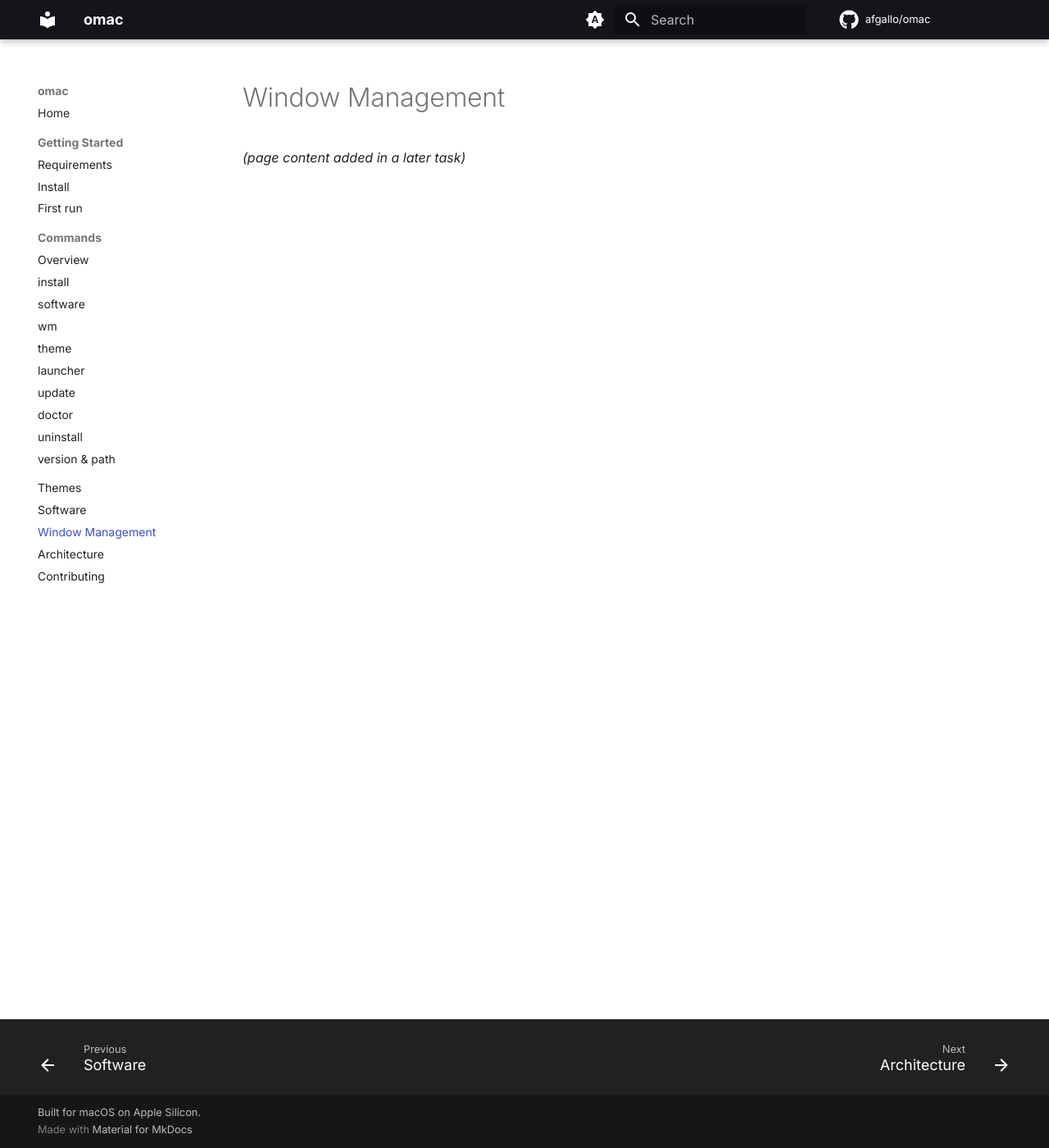
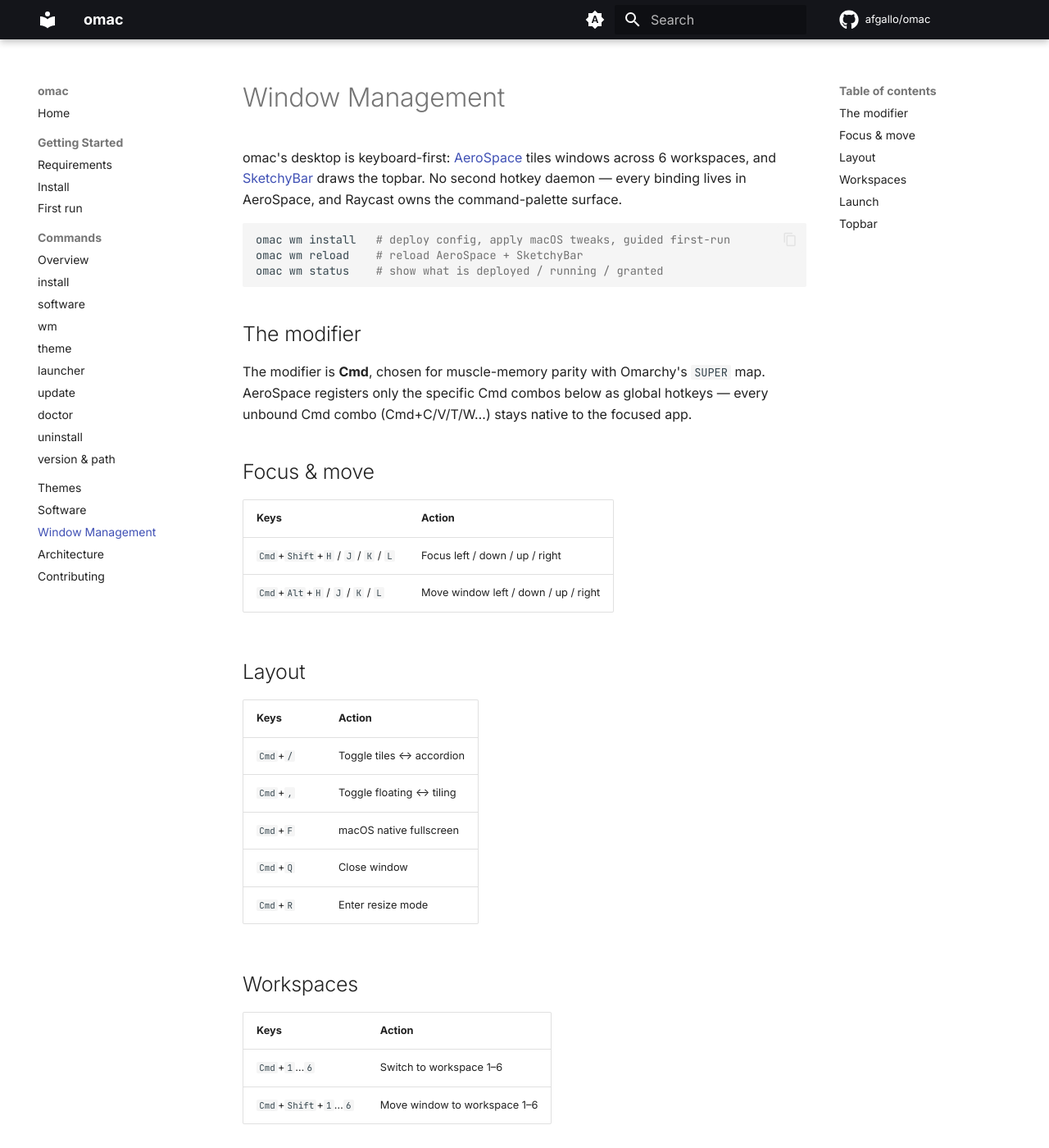
Before and after one commit to afgallo/omac, an MkDocs documentation site: the page built from docs/window-management/index.md, in a window 1280 px wide and 1400 px high. Shown: the whole window at 82% size. Built offline with MkDocs 1.6.1 and Material for MkDocs 9.7.7, drawn with Linux system fonts in a browser that asks for light colours; comment, search, counter and statistics services are not loaded; some of the changed text lies outside the part shown.

Commit message:
docs(site): window management + hotkey map

````diff
--- a/docs/window-management/index.md
+++ b/docs/window-management/index.md
@@ -1,3 +1,60 @@
 # Window Management
 
-*(page content added in a later task)*
+omac's desktop is keyboard-first: [AeroSpace](https://nikitabobko.github.io/AeroSpace/) tiles
+windows across 6 workspaces, and [SketchyBar](https://felixkratz.github.io/SketchyBar/) draws the
+topbar. No second hotkey daemon — every binding lives in AeroSpace, and Raycast owns the
+command-palette surface.
+
+```bash
+omac wm install   # deploy config, apply macOS tweaks, guided first-run
+omac wm reload    # reload AeroSpace + SketchyBar
+omac wm status    # show what is deployed / running / granted
+```
+
+## The modifier
+
+The modifier is **Cmd**, chosen for muscle-memory parity with Omarchy's `SUPER` map. AeroSpace
+registers only the specific Cmd combos below as global hotkeys — every unbound Cmd combo
+(Cmd+C/V/T/W…) stays native to the focused app.
+
+## Focus & move
+
+| Keys | Action |
+|---|---|
+| `Cmd`+`Shift`+`H` / `J` / `K` / `L` | Focus left / down / up / right |
+| `Cmd`+`Alt`+`H` / `J` / `K` / `L` | Move window left / down / up / right |
+
+## Layout
+
+| Keys | Action |
+|---|---|
+| `Cmd`+`/` | Toggle tiles ↔ accordion |
+| `Cmd`+`,` | Toggle floating ↔ tiling |
+| `Cmd`+`F` | macOS native fullscreen |
+| `Cmd`+`Q` | Close window |
+| `Cmd`+`R` | Enter resize mode |
+
+## Workspaces
+
+| Keys | Action |
+|---|---|
+| `Cmd`+`1`…`6` | Switch to workspace 1–6 |
+| `Cmd`+`Shift`+`1`…`6` | Move window to workspace 1–6 |
+
+## Launch
+
+| Keys | Opens |
+|---|---|
+| `Cmd`+`Enter` | Ghostty (new window) |
+| `Cmd`+`Shift`+`B` | Safari |
+| `Cmd`+`Shift`+`N` | Visual Studio Code |
+| `Cmd`+`Shift`+`O` | Obsidian |
+| `Cmd`+`Shift`+`S` / `M` / `G` | Slack / Spotify / Signal |
+| `Cmd`+`Shift`+`A` / `C` | ChatGPT / Claude (web) |
+| `Cmd`+`Shift`+`E` / `Y` / `X` | HEY / YouTube / X (web) |
+| `Cmd`+`Shift`+`P` | Interactive screenshot |
+
+## Topbar
+
+SketchyBar renders workspaces, a clock, and a battery indicator. Its colors are owned by the
+[theme](../themes/index.md) layer, so it recolors with every `omac theme set`.
````
